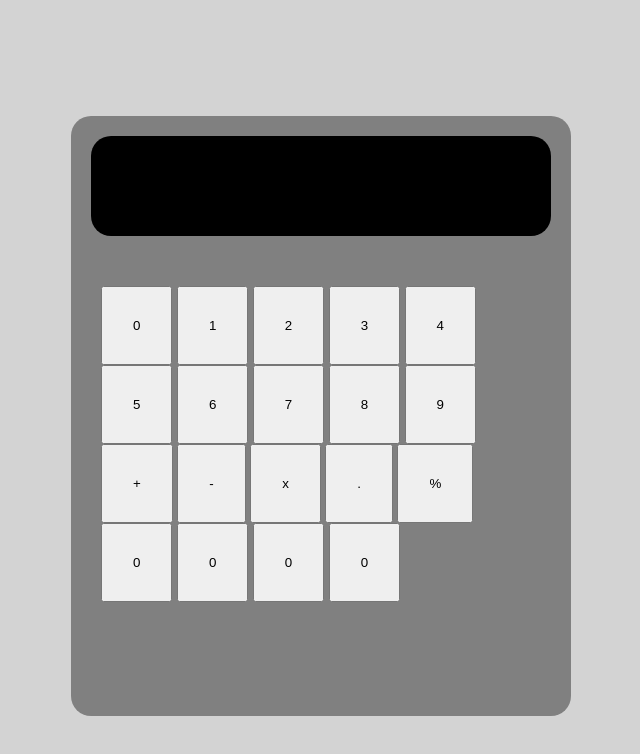
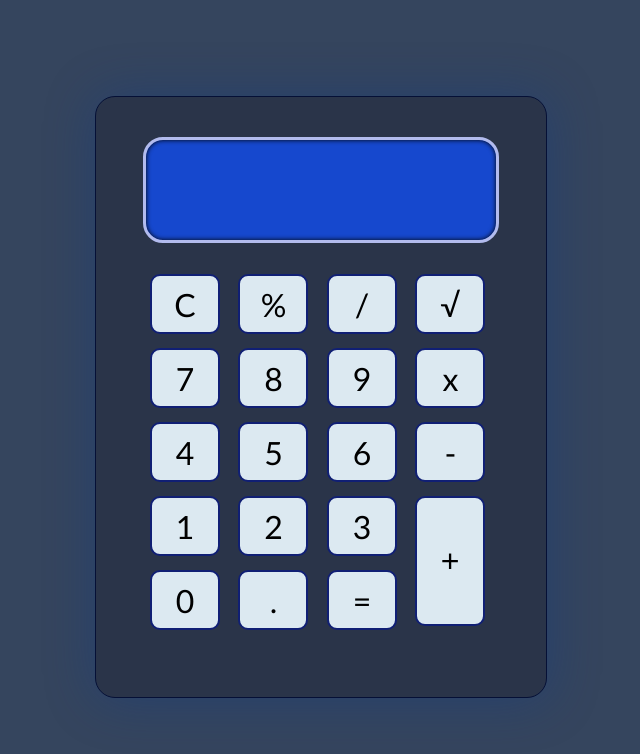
Before and after one commit to Yurguis8/projetos, a plain HTML site: page calculadora/index.html in a window 1280 px wide. Shown: the whole page, without its empty margins (319-959 px from the left). Drawn offline with Linux system fonts and the light colour scheme.

Commit message:
criando a calculadora

```diff
--- a/calculadora/index.html
+++ b/calculadora/index.html
@@ -10,28 +10,28 @@
     <main id="corpoCalculadora">
 
         <div id="visor">
-
+        <p id="pvisor"></p>
         </div>
-        <div id="botoes">
-        <input type="button" value="0">
-        <input type="button" value="1">
-        <input type="button" value="2">
-        <input type="button" value="3">
-        <input type="button" value="4">
-        <input type="button" value="5">
-        <input type="button" value="6">
-        <input type="button" value="7">
-        <input type="button" value="8">
-        <input type="button" value="9">
-        <input type="button" value="+">
-        <input type="button" value="-">
-        <input type="button" value="x">
-        <input type="button" value=".">
-        <input type="button" value="%">
-        <input type="button" value="0">
-        <input type="button" value="0">
-        <input type="button" value="0">
-        <input type="button" value="0">
+        <div id="corpoBotoes">
+                <input type="button" class="special" onclick='styles(c)' id="c" value="C">
+                <input type="button" class="strange" onclick='styles(porcent)' id="porcent" value="%">
+                <input type="button" class="strange" onclick='styles(divisao)' id="divisao" value="/">
+                <input type="button" class="strange" onclick='styles(menos)' id="raiz" value="√"> <br>
+                <input type="button" class="normal" id="sete" value="7">
+                <input type="button" class="normal" id="oito" value="8">
+                <input type="button" class="normal" id="nove" value="9">
+                <input type="button" class="strange" onclick='styles(multi)' id="multi" value="x"> <br>
+                <input type="button" class="normal" id="quatro" value="4">
+                <input type="button" class="normal" id="cinco" value="5">
+                <input type="button" class="normal" id="seis" value="6">
+                <input type="button" class="strange" onclick='styles(menos)' id="menos" value="-"> <br>
+                <input type="button" class="normal" id="um" value="1">
+                <input type="button" class="normal" id="dois" value="2">
+                <input type="button" class="normal" id="tres" value="3">
+                <input type="button" class="grande" onclick='styles(mais)' id="mais" value="+"> <br>
+                <input type="button" class="normal" id="zero" value="0">
+                <input type="button" class="special" id="ponto" value=".">
+                <input type="button" class="special" onclick='styles(igual)' id="igual" value="=">
         </div>
 
     </main>
--- a/calculadora/script.js
+++ b/calculadora/script.js
@@ -0,0 +1,66 @@
+let numeros = document.getElementsByClassName("normal");
+let visor = document.getElementById('pvisor');
+let c = document.getElementById("c");
+let igual = document.getElementById("igual");
+let mais = document.getElementById("mais");
+let ponto = document.getElementById("ponto");
+let menos = document.getElementById('menos');
+let raiz = document.getElementById('raiz');
+let divisao = document.getElementById('divisao');
+let multi = document.getElementById('multi');
+let porcent = document.getElementById('porcent');
+
+for (let i = 0; i < numeros.length; i++) {
+        numeros[i].addEventListener('click', () => {
+            numeros[i].style.backgroundColor = "rgb(100, 216, 255)";
+            setTimeout(() => {
+            numeros[i].style.backgroundColor = "rgb(220, 233, 241)";
+        }, 300);
+        let pvalue = visor.innerHTML;
+        visor.innerHTML = pvalue + numeros[i].value;
+        });
+}
+function analise() {
+    let valorv = visor.textContent
+    let slice = valorv.slice(-1)
+    for (let i = 0; i < 9; i++) {
+    if (slice == i ) {
+        if (valorv.includes('.') || slice == '') {
+        } else {
+            let pvalue = visor.innerHTML;
+        visor.innerHTML = pvalue + ponto.value;
+        }
+    } }};
+
+function verificador(sinal) {
+    let valorv = visor.textContent
+    let slice = valorv.slice(-1)
+    for (let i = 0; i < 9; i++) {
+    if (slice == '' || slice != i) {
+    } else {
+        let pvalue = visor.innerHTML;
+        visor.innerHTML = pvalue + sinal.value;
+    }
+}
+}
+function styles(nome){
+    nome.style.backgroundColor = "rgb(100, 216, 255)";
+
+    setTimeout(() => {
+        nome.style.backgroundColor = "rgb(220, 233, 241)";
+    }, 300);
+    switch (nome) {
+        case c:
+            visor.innerHTML = '';
+            break;
+        case igual:
+            visor.innerHTML = igual.value;
+            break;
+        case ponto:
+            analise();
+            break;
+        default:
+        verificador(nome);
+            break;
+    }
+}
--- a/calculadora/style.css
+++ b/calculadora/style.css
@@ -6,32 +6,88 @@
 }
 
 body{
-    background-color: lightgrey;
+    background-color: rgba(27, 45, 73, 0.884);
     font-family: Arial, Helvetica, sans-serif;
 }
 
 main{
-    background-color: gray;
+    background-color: rgb(42, 52, 73);
     height: 600px;
-    width: 500px;
+    width: 450px;
     margin: auto;
     position: relative;
     top: 12vh;
     border-radius: 20px;
+    border: 1px solid rgb(5, 16, 54);
+    display: flex;
+    box-shadow: 1px 1px 50px rgba(10, 55, 139, 0.377);
 }
 div#visor{
-    background-color: black;
+    background-color: rgba(20, 75, 224, 0.884);
     border-radius: 20px;
+    border: 3px solid rgb(178, 187, 238);
+    box-shadow: inset 0px 0px 5px black;
+    position: absolute;
     margin: 20px;
+    height: 100px;
+    width: 350px;
+    top: 20px;
+    left: 6%;
+    text-align: right;
+    overflow: hidden;
+}
+p#pvisor{
+    font-size: 60px;
+
     position: relative;
-    height: 100px;
-    top: 20px;
+    top: 15%;
+    right: 10%;
 }
-div#botoes{
+div#corpoBotoes{
+    position: absolute;
+    width: 400px;
+    background-color: rgba(173, 216, 230, 0);
+    height: 400px;
+    top: 160px;
+    left: 2%;
+    padding: 10px 10px 10px 20px;
+}
+div#corpoBotoes > input.normal, .strange, .special {
     position: relative;
-    top: 20px;
-    padding: 30px;
+    left: 4.5%;
+    height: 60px;
+    width: 70px;
+    border-radius: 10px;
+    border: 2px solid rgb(16, 31, 116);
+    margin: 7px;
+    font-size: xx-large;
+    font-family: 'Trebuchet MS', 'Lucida Sans Unicode', 'Lucida Grande', 'Lucida Sans', Arial, sans-serif;
+    background-color: rgb(220, 233, 241);
+    transition: border 0.3s ease-in-out;
+    transition: background 0.5s ease;
 }
-div#botoes > input {
-    padding: 30px;
+input#mais{
+    position: absolute;
+    right: 10%;
+    height: 130px;
+    width: 70px;
+    border-radius: 10px;
+    border: 2px solid rgb(16, 31, 116);
+    margin: 7px;
+    font-size: xx-large;
+    background-color: rgb(220, 233, 241);
+    transition: border 0.3s ease-in-out;
+    transition: background-color 0.5s ease;
 }
+input#mais:hover{
+    border: 3px solid rgb(0, 174, 255);
+    box-shadow: 0px 0px 5px blue;
+    color: rgb(36, 17, 255);
+    cursor: pointer;
+}
+div#corpoBotoes > .normal:hover, .strange:hover, .special:hover{
+    border: 3px solid rgb(0, 174, 255);
+    box-shadow: 0px 0px 5px rgb(1, 1, 158);
+    color: rgb(36, 17, 255);
+    cursor: pointer;
+}
```
